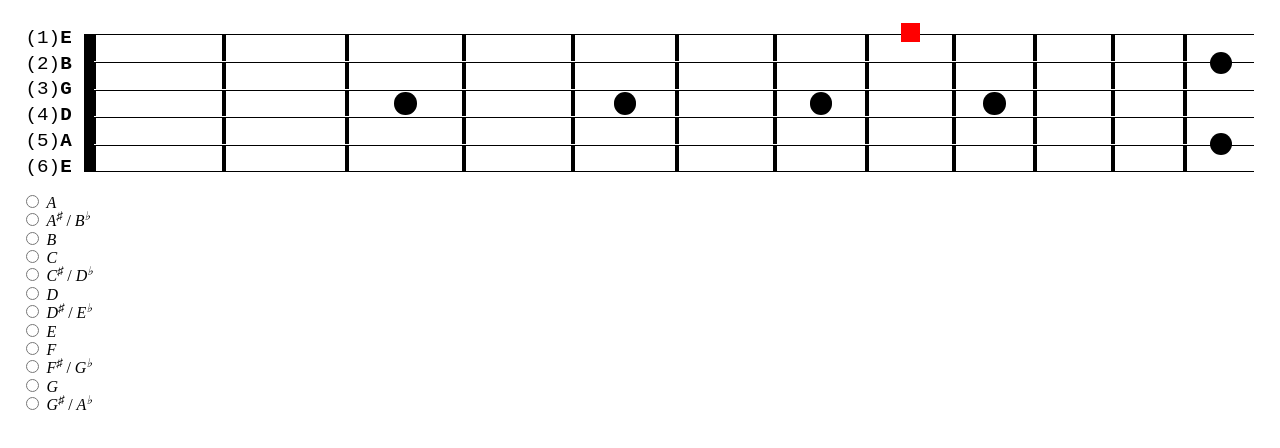
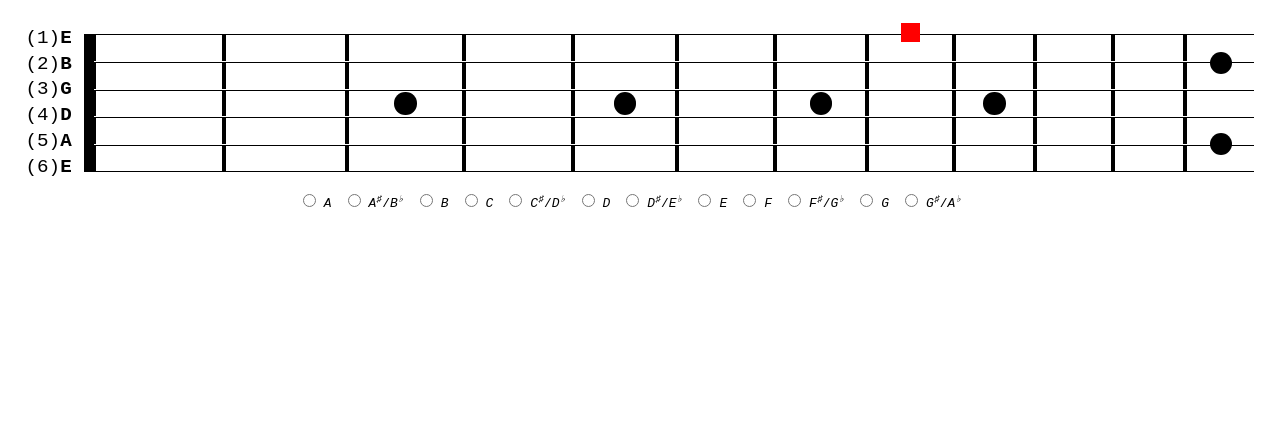
Before and after one commit to meddy/fretboard-trainer, a React (Create React App) app: page / in a window 1280 px wide. Shown: the top 448 px of the page. Built offline with nearby package versions, Linux system fonts and the light colour scheme.

Commit message:
master styler.

```diff
--- a/src/Note.ts
+++ b/src/Note.ts
@@ -45,7 +45,7 @@ export default class Note {
   }
 
   static positionToNote(position: FretPosition): Note {
-    let openStringNote = strings[position.string - 1];
+    const openStringNote = strings[position.string - 1];
     const stringIndex = chromaticScale.findIndex((note) =>
       openStringNote.isEqual(note)
     );
--- a/src/NoteLabel.tsx
+++ b/src/NoteLabel.tsx
@@ -17,7 +17,7 @@ export default function NoteLabel(props: NoteLabelProps) {
           {!!toneA.accidental && <sup>{toneA.accidental}</sup>}
         </var>
       )}
-      {!!toneB && " / "}
+      {!!toneB && "/"}
       {!!toneB && (
         <var key={`${toneB.name}-${toneB.accidental}`}>
           {toneB.name}
--- a/src/NoteSelector.module.css
+++ b/src/NoteSelector.module.css
@@ -1,11 +1,14 @@
 .container {
   display: flex;
-  flex-direction: column;
+  flex-direction: row;
+  flex-wrap: wrap;
+  font-family: monospace;
   justify-content: center;
 }
 
 .container label {
-  margin-right: 0.5rem;
+  margin-bottom: 0.5rem;
+  margin-right: 1rem;
 }
 
 .container label input {
```
